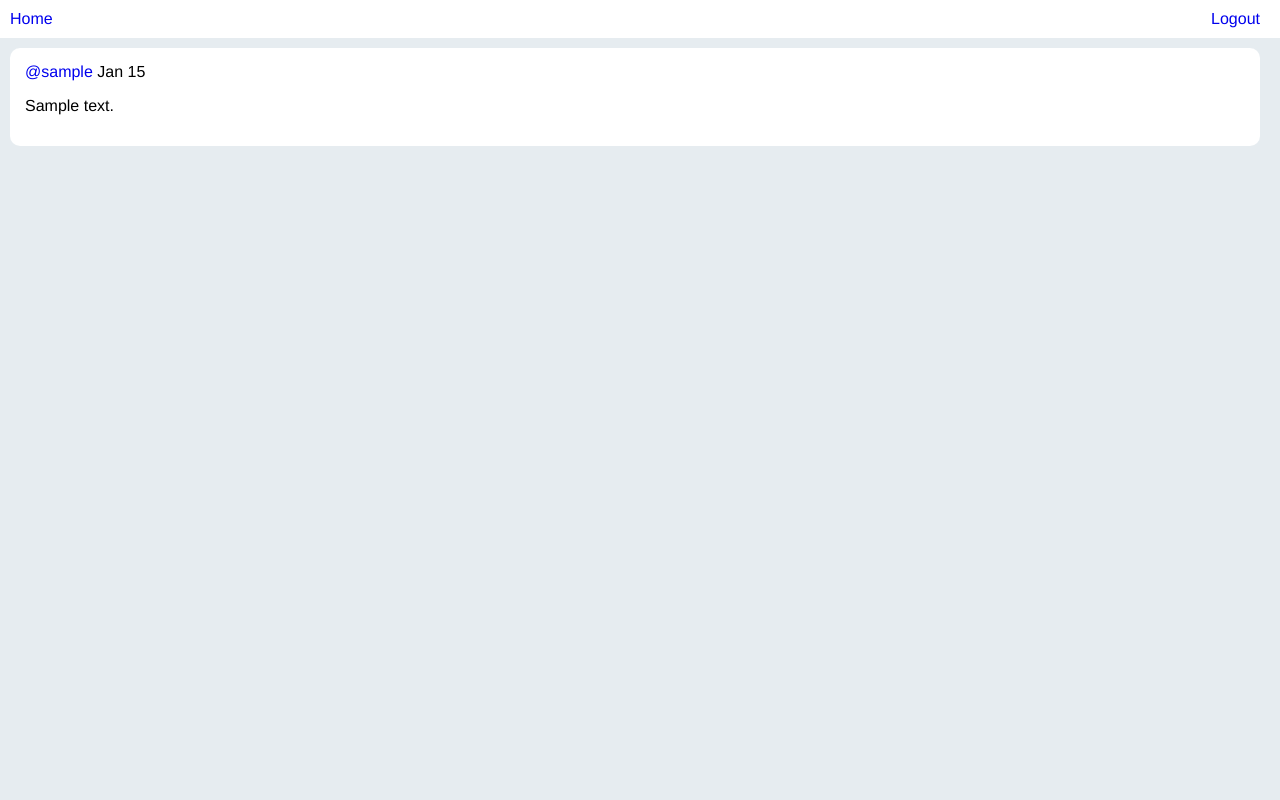
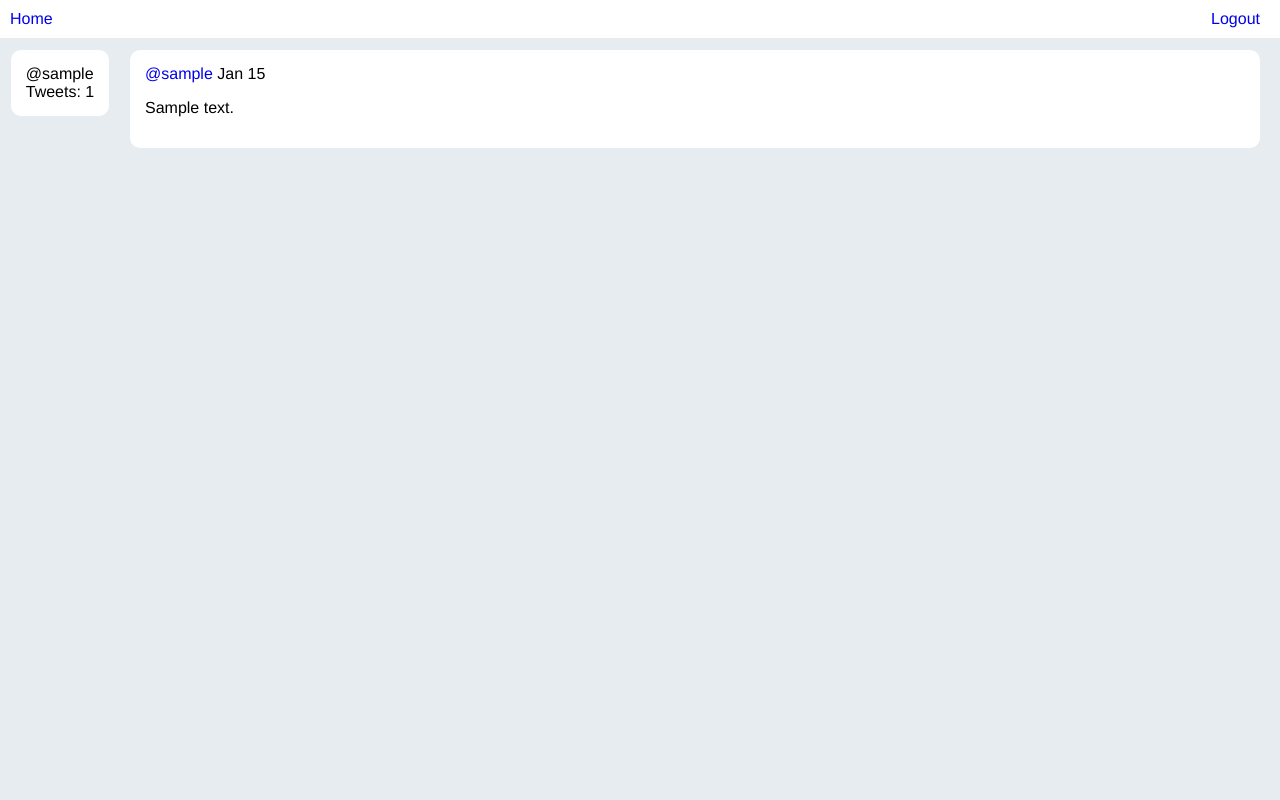
Before and after one commit to kevin-kientopp/django-twitter, a Django app: a page that uses twitter/templates/twitter/usertweets.html in a window 1280 px wide. Run offline with Django 3.2, Linux system fonts and the light colour scheme; tables that the repository leaves empty hold one stand-in row (values such as "Sample post"); parts of the project's set-up code (start-up, migrations or seed data) failed here and were passed over.

Commit message:
User tweets page tweaks
Add profile section to user tweets page.
Change nav bar to fixed position at top.

```diff
--- a/twitter/static/twitter/style.css
+++ b/twitter/static/twitter/style.css
@@ -1,12 +1,14 @@
+html {
+  overflow: hidden;
+}
+
 body {
   margin: 0;
   background: #e6ecf0;
   box-sizing: border-box;
   font-family: "Helvetica Neue",Helvetica,Arial,sans-serif;
-}
-
-ul {
-  list-style: none;
+  height: 100%;
+  overflow: auto;
 }
 
 a {
@@ -41,11 +43,18 @@ textarea {
   resize: none;
 }
 
+.user-grid {
+  display: grid;
+  justify-items: center;
+  grid-template-columns: 120px auto;
+  grid-template-rows: 40px auto;
+}
+
 .grid {
   display: grid;
   justify-items: center;
   grid-template-columns: 120px auto;
-  grid-template-rows: auto auto auto;
+  grid-template-rows: 40px auto auto;
 }
 
 .sidebar {
@@ -61,6 +70,7 @@ textarea {
   grid-column: 1 / 3;
   width: 100%;
   padding: 10px 20px 10px 10px;
+  position: fixed;
 }
 
 .right {
@@ -75,6 +85,14 @@ textarea {
   margin-bottom: 10px;
   margin-right: auto;
   border-radius: 10px;
+}
+
+.user-tweets {
+  grid-column-start: 2;
+  grid-row-start: 2;
+  width: 100%;
+  padding-left: 10px;
+  padding-right: 20px;
 }
 
 .tweets {
--- a/twitter/templates/twitter/usertweets.html
+++ b/twitter/templates/twitter/usertweets.html
@@ -2,11 +2,18 @@
 
 <link rel="stylesheet" type="text/css" href="{% static 'twitter/style.css' %}">
 
+<div class="user-grid">
 <div class="nav">
   <a class="" href="{% url 'twitter:home' %}">Home</a>
   <a class="right" href="{% url 'twitter:logout' %}">Logout</a>
 </div>
-<div class="tweets">
+<div class="sidebar">
+  <div class="card">
+    <div>@{{ username }}</div>
+    <div>Tweets: {{ num_tweets }}</div>
+  </div>
+</div>
+<div class="user-tweets">
 {% for tweet in tweets %}
   <div class="card">
     <div>
@@ -17,3 +24,4 @@
   </div>
 {% endfor %}
 </div>
+</div>
--- a/twitter/views.py
+++ b/twitter/views.py
@@ -58,7 +58,8 @@ def home(request):
 
 def usertweets(request, username):
     user = User.objects.get(username=username)
-    return render(request, 'twitter/usertweets.html', {'tweets': Tweet.objects.filter(auth_user=user)})
+    tweets = Tweet.objects.filter(auth_user=user)
+    return render(request, 'twitter/usertweets.html', {'tweets': tweets, 'username': username, 'num_tweets': tweets.count()})
 
 def logout(request):
     auth_logout(request)
```
